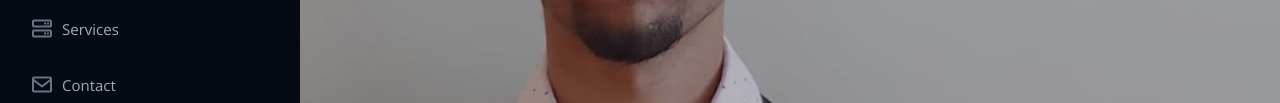
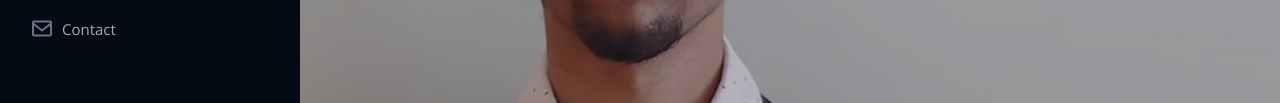
Before and after one commit to aayush3416/old-website, a plain HTML site: page index.html in a window 1280 px wide. Shown: the part 454-557 px from the top of the page. Drawn offline with nearby package versions, Linux system fonts and the light colour scheme.

Commit message:
Update index.html

```diff
--- a/index.html
+++ b/index.html
@@ -63,7 +63,6 @@
           <li><a href="#about" class="nav-link scrollto"><i class="bx bx-user"></i> <span>About</span></a></li>
           <li><a href="#experience" class="nav-link scrollto"><i class="bx bx-file-blank"></i> <span>Experience</span></a></li>
           <li><a href="#projects" class="nav-link scrollto"><i class="bx bx-book-content"></i> <span>Projects</span></a></li>
-          <li><a href="#services" class="nav-link scrollto"><i class="bx bx-server"></i> <span>Services</span></a></li>
           <li><a href="#contact" class="nav-link scrollto"><i class="bx bx-envelope"></i> <span>Contact</span></a></li>
         </ul>
       </nav><!-- .nav-menu -->
```
